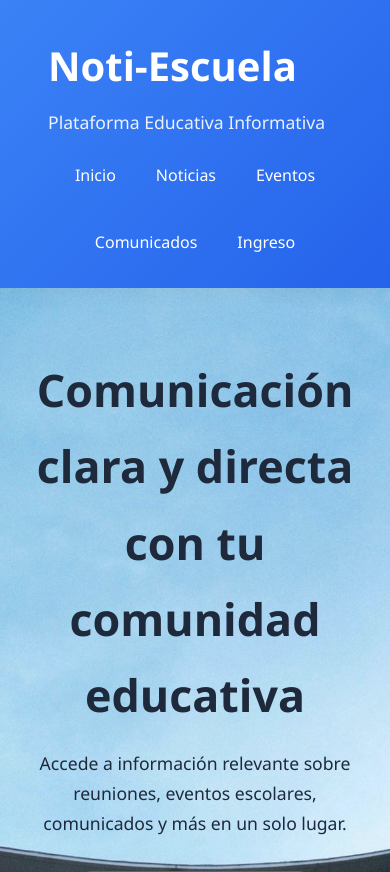
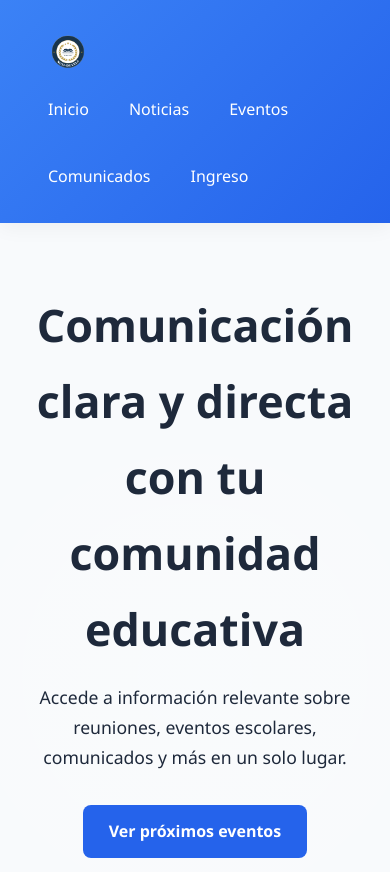
Before and after one commit to Loigon12/noti-escuela, a Flask app: page / in a window 390 px wide. Shown: the top 872 px of the page. Run offline with Flask 3, Linux system fonts and the light colour scheme.

Commit message:
copia nueva

```diff
--- a/templates/index.html
+++ b/templates/index.html
@@ -62,6 +62,16 @@
       flex-wrap: wrap;
     }
 
+    header img {
+      height: 40px; /* Tamaño pequeño del logo */
+      margin-right: 1rem;
+      transition: transform 0.3s ease;
+    }
+
+    header img:hover {
+      transform: scale(1.05);
+    }
+
     nav a {
       color: var(--white);
       text-decoration: none;
@@ -85,11 +95,22 @@
       width: 100%;
     }
 
+    /* Responsive: Alinear elementos verticalmente en pantallas pequeñas */
+    @media (max-width: 600px) {
+      header {
+        flex-direction: column;
+        align-items: flex-start;
+      }
+
+      nav {
+        margin-top: 1rem;
+        justify-content: flex-start;
+        width: 100%;
+      }
+    }
+
     .hero {
       padding: 4rem 2rem;
-      background-image: url(static/img/pexels-pixabay-273239.jpg);
-      background-size: cover; /* La imagen cubre toda la pantalla */
-      background-repeat: no-repeat; /* No repetir la imagen */
       display: flex;
       align-items: center;
       justify-content: space-between;
@@ -253,8 +274,7 @@
 <body>
 
   <header>
-    <h1>Noti-Escuela</h1>
-    <p>Plataforma Educativa Informativa</p>
+    <img src="static/img/noti-escuela-logo.png" alt="Logo">
     <nav>
       <a href="#">Inicio</a>
       <a href="reuniones.html">Noticias</a>
```
Also changed, not shown: static/img/noti-escuela-logo.png (added).
